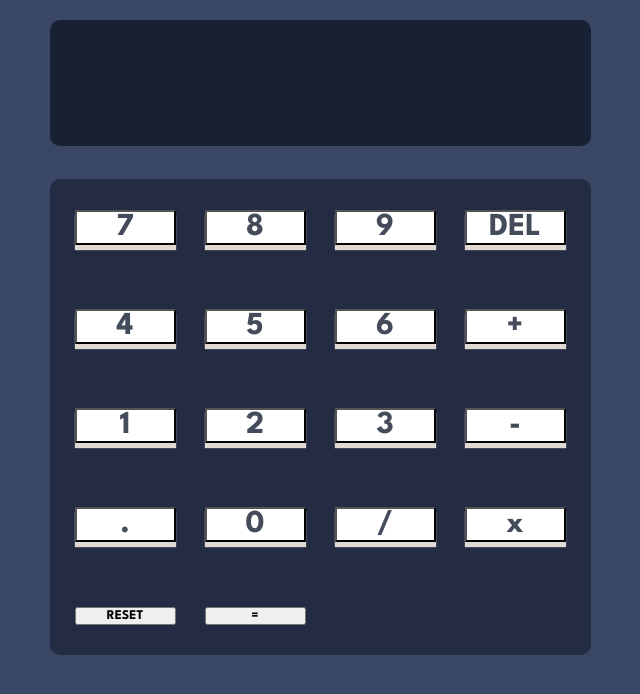
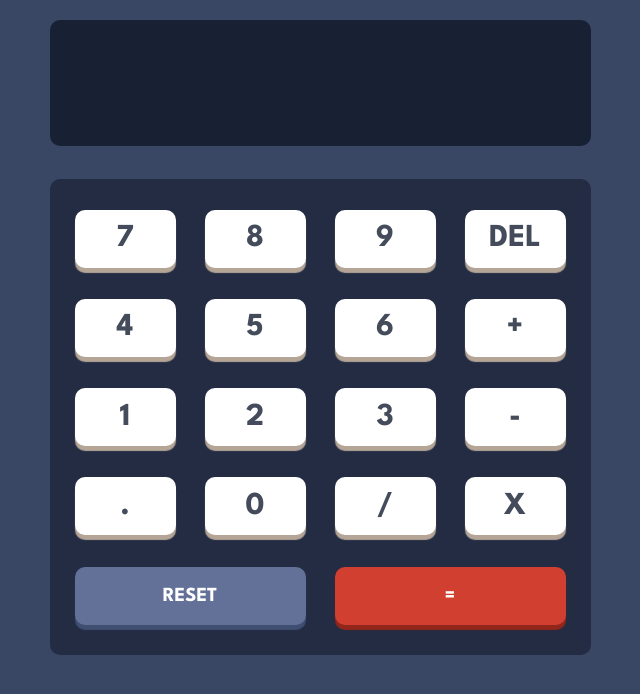
Before and after one commit to imRanDan/calculator-app-main, a plain HTML site: page index.html in a window 1280 px wide. Shown: the part 98-792 px from the top of the page, without its empty margins (320-960 px from the left). Drawn offline with Linux system fonts and the light colour scheme.

Commit message:
finished calculator layout

```diff
--- a/css/main.css
+++ b/css/main.css
@@ -177,7 +177,34 @@ body {
 .input-sq {
     width: 101px;
     background-color: white;
-    box-shadow: 0px 5px 1px hsl(28, 16%, 85%);
+    box-shadow: 0px 5px 1px hsl(28, 16%, 65%);
     font-size: 32px;
     color: hsl(221, 14%, 31%)
 }
+
+.calc-def {
+    height: 58px;
+    border: none;
+    border-radius: 10px;
+    text-transform: uppercase;
+    position: relative;
+}
+
+.reset-rec {
+    width: 231px;
+    background-color: hsl(225, 21%, 49%);
+    box-shadow: 0px 5px 1px hsl(224, 28%, 35%);
+    font-size: 20px;
+    margin: 0;
+    color: white;
+    grid-column: 1/3;
+}
+
+.result-rec {
+    width: 231px;
+    background: hsl(6, 63%, 50%);
+    box-shadow: 0px 5px 1px hsl(6, 70%, 34%);
+    font-size: 20px;
+    color: white;
+    grid-column: 3/5;
+}
--- a/index.html
+++ b/index.html
@@ -46,20 +46,20 @@
       <button class="calc-def input-sq">8</button>
       <button class="calc-def input-sq">9</button>
       <button class="calc-def input-sq">DEL</button>
-      <button class="number input-sq">4</button>
-      <button class="number input-sq">5</button>
-      <button class="number input-sq">6</button>
-      <button class="input-sq">+</button>
-      <button class="number input-sq">1</button>
-      <button class="number input-sq">2</button>
-      <button class="number input-sq">3</button>
-      <button class="input-sq">-</button>
-      <button class="input-sq">.</button>
-      <button class="number input-sq">0</button>
-      <button class="input-sq">/</button>
-      <button class="input-sq">x</button>
-      <button class="reset-rec">RESET</button>
-      <button class="result-rec">=</button>
+      <button class="calc-def number input-sq">4</button>
+      <button class="calc-def number input-sq">5</button>
+      <button class="calc-def number input-sq">6</button>
+      <button class="calc-def input-sq">+</button>
+      <button class="calc-def number input-sq">1</button>
+      <button class="calc-def number input-sq">2</button>
+      <button class="calc-def number input-sq">3</button>
+      <button class="calc-def input-sq">-</button>
+      <button class="calc-def input-sq">.</button>
+      <button class="calc-def number input-sq">0</button>
+      <button class="calc-def input-sq">/</button>
+      <button class="calc-def input-sq">x</button>
+      <button class="calc-def reset-rec">RESET</button>
+      <button class="calc-def result-rec">=</button>
     </div>
   </div>
 </main>
```
